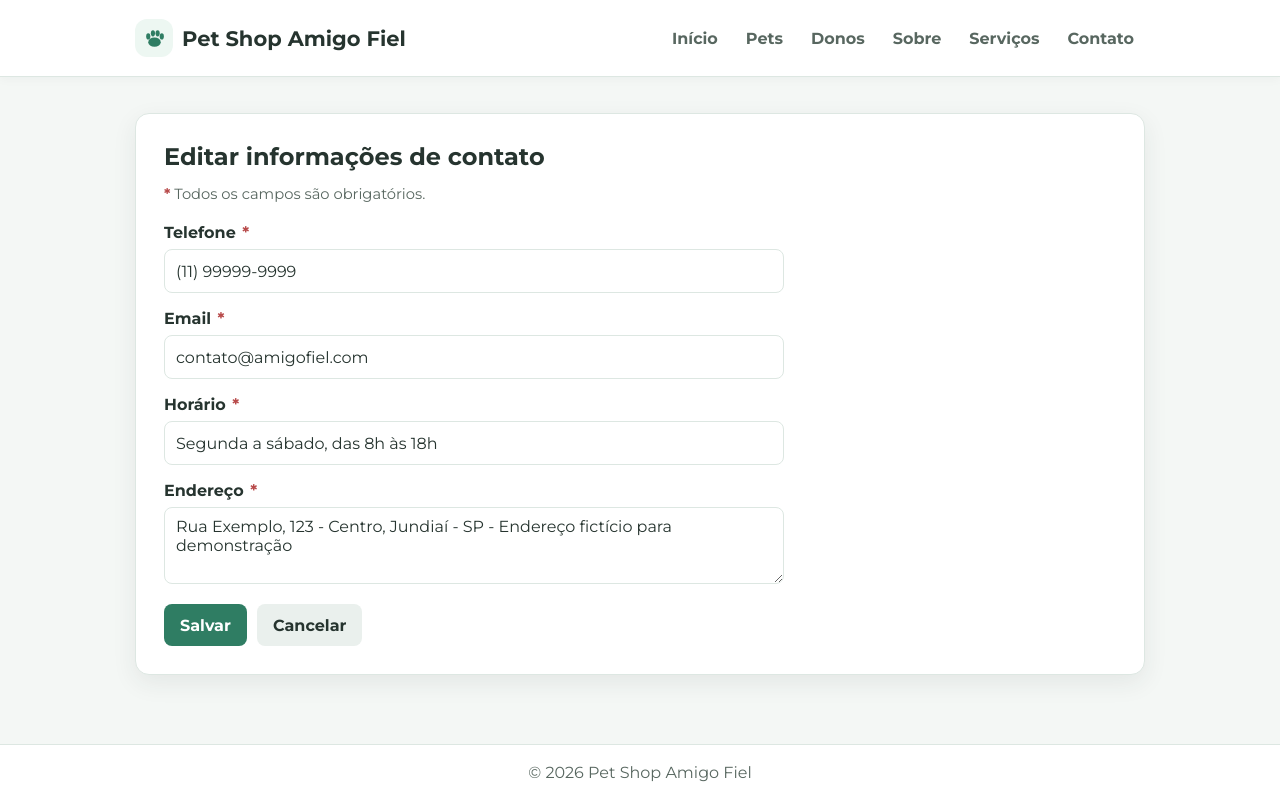
After one commit to DanielleRCastilho/petshop2, a Flask app: page /contato/editar in a window 1280 px wide. The commit adds this page. Run offline with Flask 3, Linux system fonts and the light colour scheme; data comes from the database, SQL or seed files in the repository.

Commit message:
Add contact information management, service scheduling, and enhance UI components
- Implemented contact information editing and retrieval functionality.
- Added service scheduling with date and time validation.
- Updated database schema to include contact information table.
- Enhanced UI for contact and service forms, including new buttons and layout adjustments.
- Improved service listing to display scheduled times and additional service details.

```diff
--- a/app.py
+++ b/app.py
@@ -1,6 +1,6 @@
 import os
 import sqlite3
-from datetime import date
+from datetime import date, time
 
 from flask import Flask, abort, flash, render_template, request, redirect, url_for
 import db_sql
@@ -37,6 +37,17 @@ def validar_data(valor):
        date.fromisoformat(valor)
    except ValueError:
        abort(400, description="Informe uma data válida.")
+   return valor
+
+
+def validar_horario(valor):
+   valor = campo_obrigatorio("Horário", valor)
+   try:
+       horario = time.fromisoformat(valor)
+   except ValueError:
+       abort(400, description="Informe um horário válido.")
+   if horario.strftime("%H:%M") != valor:
+       abort(400, description="Informe um horário válido.")
    return valor
 
 
@@ -83,11 +94,13 @@ def novo_servico():
        if status not in STATUS_SERVICOS:
            abort(400, description="Selecione um status válido para o serviço.")
        data = validar_data(request.form.get("data"))
+       horario = validar_horario(request.form.get("horario"))
        preco = validar_preco(request.form.get("preco"))
        pet_id = validar_id(request.form.get("pet_id"), "pet", db_sql.buscar_pet)
        db_sql.inserir_servico(
            tipo,
            data,
+           horario,
            preco,
            pet_id,
            status,
@@ -115,12 +128,14 @@ def editar_servico(id):
        if status not in STATUS_SERVICOS:
            abort(400, description="Selecione um status válido para o serviço.")
        data = validar_data(request.form.get("data"))
+       horario = validar_horario(request.form.get("horario"))
        preco = validar_preco(request.form.get("preco"))
        pet_id = validar_id(request.form.get("pet_id"), "pet", db_sql.buscar_pet)
        db_sql.atualizar_servico(
            id,
            tipo,
            data,
+           horario,
            preco,
            pet_id,
            status,
@@ -143,7 +158,28 @@ def excluir_servico(id):
    return redirect(url_for("servicos"))
 
 def contato():
-   return render_template("contato.html")
+   return render_template("contato.html", info=db_sql.buscar_informacoes_contato())
+
+def editar_contato():
+   if request.method == "POST":
+       telefone = campo_obrigatorio("Telefone", request.form.get("telefone"))
+       email = campo_obrigatorio("Email", request.form.get("email"))
+       horario = campo_obrigatorio("Horário", request.form.get("horario"))
+       endereco = campo_obrigatorio("Endereço", request.form.get("endereco"))
+       if len(email) > 254:
+           abort(400, description="O email deve ter no máximo 254 caracteres.")
+       db_sql.atualizar_informacoes_contato(
+           telefone,
+           email,
+           horario,
+           endereco,
+       )
+       flash("Informações de contato atualizadas com sucesso.", "success")
+       return redirect(url_for("contato"))
+   return render_template(
+       "form_contato.html",
+       info=db_sql.buscar_informacoes_contato(),
+   )
 
 def lista_donos():
    return render_template("donos.html", donos=db_sql.listar_donos())
@@ -265,6 +301,11 @@ def _register_routes(app):
    app.add_url_rule("/servico/<int:id>/editar", view_func=editar_servico, methods=["GET", "POST"])
    app.add_url_rule("/servico/<int:id>/excluir", view_func=excluir_servico, methods=["POST"])
    app.add_url_rule("/contato", view_func=contato)
+   app.add_url_rule(
+       "/contato/editar",
+       view_func=editar_contato,
+       methods=["GET", "POST"],
+   )
    app.add_url_rule("/donos", view_func=lista_donos)
    app.add_url_rule("/donos/novo", view_func=novo_dono, methods=["GET", "POST"])
    app.add_url_rule("/dono/<int:id>/editar", view_func=editar_dono, methods=["GET", "POST"])
--- a/db_sql.py
+++ b/db_sql.py
@@ -22,6 +22,22 @@ def contar_registros():
        "(SELECT COUNT(*) FROM servicos) AS servicos"
    ).fetchone()
 
+def buscar_informacoes_contato():
+   return get_db().execute(
+       "SELECT telefone, email, horario, endereco "
+       "FROM informacoes_contato WHERE id = 1"
+   ).fetchone()
+
+def atualizar_informacoes_contato(telefone, email, horario, endereco):
+   db = get_db()
+   db.execute(
+       "UPDATE informacoes_contato "
+       "SET telefone = ?, email = ?, horario = ?, endereco = ? "
+       "WHERE id = 1",
+       (telefone, email, horario, endereco),
+   )
+   db.commit()
+
 def close_db(e=None):
    _ = e
    db = g.pop("db", None)
@@ -41,6 +57,9 @@ def init_db():
            "ALTER TABLE servicos "
            "ADD COLUMN status TEXT NOT NULL DEFAULT 'Agendado'"
        )
+       db.commit()
+   if "horario" not in colunas_servicos:
+       db.execute("ALTER TABLE servicos ADD COLUMN horario TEXT")
        db.commit()
    db.execute("CREATE UNIQUE INDEX IF NOT EXISTS idx_donos_tel ON donos(tel)")
    db.commit()
@@ -149,39 +168,47 @@ def excluir_pet(id):
    db.execute("DELETE FROM pets WHERE id = ?", (id,))
    db.commit()
 
-def inserir_servico(tipo, data, preco, pet_id, status):
+def inserir_servico(tipo, data, horario, preco, pet_id, status):
    db = get_db()
    db.execute(
-       "INSERT INTO servicos (tipo, data, preco, pet_id, status) "
-       "VALUES (?, ?, ?, ?, ?)",
-       (tipo, data, preco, pet_id, status),
+       "INSERT INTO servicos (tipo, data, horario, preco, pet_id, status) "
+       "VALUES (?, ?, ?, ?, ?, ?)",
+       (tipo, data, horario, preco, pet_id, status),
    )
    db.commit()
 
 def listar_servicos():
    return get_db().execute(
-       "SELECT servicos.id, servicos.tipo, servicos.data, servicos.preco, "
+       "SELECT servicos.id, servicos.tipo, servicos.data, servicos.horario, "
+       "servicos.preco, "
        "servicos.pet_id, servicos.status, pets.nome AS pet "
        "FROM servicos INNER JOIN pets ON servicos.pet_id = pets.id "
-       "ORDER BY servicos.data DESC, servicos.id DESC"
+       "ORDER BY "
+       "CASE WHEN servicos.data >= date('now') THEN 0 ELSE 1 END, "
+       "CASE WHEN servicos.data >= date('now') THEN servicos.data END ASC, "
+       "CASE WHEN servicos.data >= date('now') THEN servicos.horario END ASC, "
+       "CASE WHEN servicos.data < date('now') THEN servicos.data END DESC, "
+       "CASE WHEN servicos.data < date('now') THEN servicos.horario END DESC, "
+       "servicos.id ASC"
    ).fetchall()
 
 def buscar_servico(id):
    return get_db().execute(
-       "SELECT servicos.id, servicos.tipo, servicos.data, servicos.preco, "
+       "SELECT servicos.id, servicos.tipo, servicos.data, servicos.horario, "
+       "servicos.preco, "
        "servicos.pet_id, servicos.status, pets.nome AS pet "
        "FROM servicos INNER JOIN pets ON servicos.pet_id = pets.id "
        "WHERE servicos.id = ?",
        (id,),
    ).fetchone()
 
-def atualizar_servico(id, tipo, data, preco, pet_id, status):
+def atualizar_servico(id, tipo, data, horario, preco, pet_id, status):
    db = get_db()
    db.execute(
-       "UPDATE servicos SET tipo = ?, data = ?, preco = ?, pet_id = ?, "
-       "status = ? "
+       "UPDATE servicos SET tipo = ?, data = ?, horario = ?, preco = ?, "
+       "pet_id = ?, status = ? "
        "WHERE id = ?",
-       (tipo, data, preco, pet_id, status, id),
+       (tipo, data, horario, preco, pet_id, status, id),
    )
    db.commit()
 
--- a/schema.sql
+++ b/schema.sql
@@ -16,9 +16,24 @@ CREATE TABLE IF NOT EXISTS servicos (
    tipo TEXT NOT NULL
        CHECK (tipo IN ('Banho', 'Tosa', 'Consultas', 'Cuidados gerais')),
    data TEXT NOT NULL,
+   horario TEXT,
    preco REAL CHECK (preco IS NULL OR preco >= 0),
    status TEXT NOT NULL DEFAULT 'Agendado'
        CHECK (status IN ('Agendado', 'Em andamento', 'Concluído')),
    pet_id INTEGER NOT NULL,
    FOREIGN KEY (pet_id) REFERENCES pets(id) ON DELETE CASCADE
 );
+
+CREATE TABLE IF NOT EXISTS informacoes_contato (
+   id INTEGER PRIMARY KEY CHECK (id = 1),
+   telefone TEXT NOT NULL,
+   email TEXT NOT NULL,
+   horario TEXT NOT NULL,
+   endereco TEXT NOT NULL
+);
+INSERT OR IGNORE INTO informacoes_contato
+   (id, telefone, email, horario, endereco)
+VALUES
+   (1, '(11) 99999-9999', 'contato@amigofiel.com',
+    'Segunda a sábado, das 8h às 18h',
+    'Rua Exemplo, 123 - Centro, Jundiaí - SP - Endereço fictício para demonstração');
--- a/static/css/styles.css
+++ b/static/css/styles.css
@@ -522,15 +522,34 @@ a.record-card:hover {
 
 .record-actions {
     width: 100%;
-    align-items: center;
+    display: flex;
+    flex-direction: column;
+    align-items: stretch;
+    gap: 12px;
     margin-top: auto;
     padding-top: 14px;
 }
 
 .record-price {
-    margin-right: auto;
     font-weight: bold;
     color: var(--green-dark);
+}
+
+.record-buttons {
+    display: flex;
+    justify-content: flex-end;
+    gap: 10px;
+}
+
+.record-buttons form {
+    margin: 0;
+}
+
+.record-buttons .button,
+.record-buttons button {
+    padding-right: 12px;
+    padding-left: 12px;
+    white-space: nowrap;
 }
 
 .form {
--- /dev/null
+++ b/templates/form_contato.html
@@ -0,0 +1,66 @@
+{% extends "base.html" %}
+
+{% block titulo %}Editar contato{% endblock %}
+
+{% block conteudo %}
+<section class="card">
+    <h1>Editar informações de contato</h1>
+    <p class="form-note">
+        <span class="required-mark">*</span> Todos os campos são obrigatórios.
+    </p>
+
+    <form class="form" method="post">
+        <div class="field">
+            <label for="telefone">
+                Telefone <span class="required-mark" aria-hidden="true">*</span>
+            </label>
+            <input id="telefone"
+                   type="tel"
+                   name="telefone"
+                   autocomplete="tel"
+                   value="{{ info.telefone }}"
+                   required>
+        </div>
+
+        <div class="field">
+            <label for="email">
+                Email <span class="required-mark" aria-hidden="true">*</span>
+            </label>
+            <input id="email"
+                   type="email"
+                   name="email"
+                   autocomplete="email"
+                   maxlength="254"
+                   value="{{ info.email }}"
+                   required>
+        </div>
+
+        <div class="field">
+            <label for="horario">
+                Horário <span class="required-mark" aria-hidden="true">*</span>
+            </label>
+            <input id="horario"
+                   type="text"
+                   name="horario"
+                   value="{{ info.horario }}"
+                   required>
+        </div>
+
+        <div class="field">
+            <label for="endereco">
+                Endereço <span class="required-mark" aria-hidden="true">*</span>
+            </label>
+            <textarea id="endereco"
+                      name="endereco"
+                      rows="3"
+                      required>{{ info.endereco }}</textarea>
+        </div>
+
+        <div class="actions">
+            <button type="submit">Salvar</button>
+            <a class="button button-secondary"
+               href="{{ url_for('contato') }}">Cancelar</a>
+        </div>
+    </form>
+</section>
+{% endblock %}
--- a/templates/sobre.html
+++ b/templates/sobre.html
@@ -9,5 +9,10 @@
         O Pet Shop Amigo Fiel cuida do seu melhor amigo com carinho,
         atenção e responsabilidade.
     </p>
+    <p>
+        Oferecemos banho, tosa, consultas e cuidados gerais. Este sistema ajuda
+        nossa equipe a organizar os cadastros de donos e pets e acompanhar os
+        serviços agendados.
+    </p>
 </section>
 {% endblock %}
```
Also changed, not shown: consultas.py (+63 -5 lines), templates/contato.html (+14 -5 lines), templates/form_servico.html (+11 -0 lines), templates/servicos.html (+6 -3 lines), README.md.
